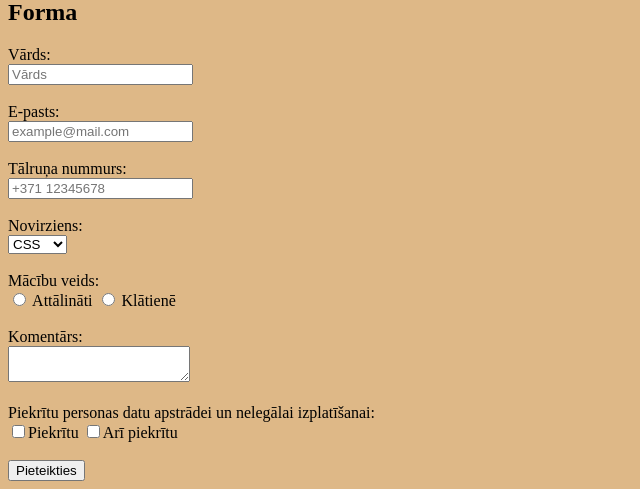
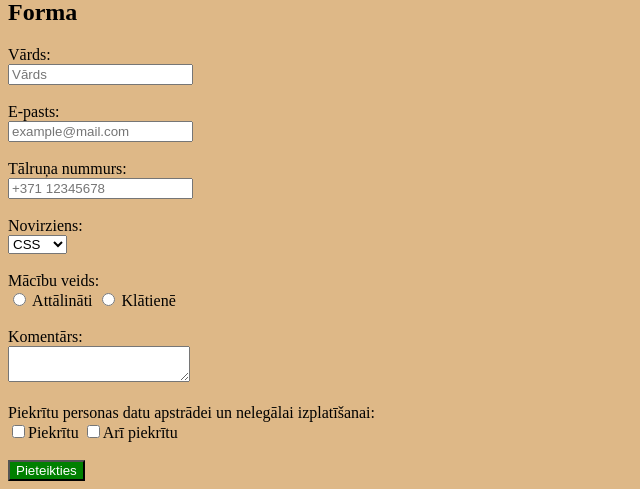
Before and after one commit to maiklijs/Maik_pd__10_05, a PHP site: page / in a window 1280 px wide. Shown: the part 1451-1940 px from the top of the page, without its empty margins (0-640 px from the left). Run offline with PHP 8.4, Linux system fonts and the light colour scheme.

Commit message:
added button css and button hover transition

```diff
--- a/Project/CSS/style.css
+++ b/Project/CSS/style.css
@@ -34,3 +34,13 @@ a:hover {
 nav:hover {
     transform: scale(1.25);
 }
+
+button {
+    background-color: green;
+    color: white;
+    transition: 1s;
+}
+
+button:hover {
+    background-color: darkgray;
+}
```
